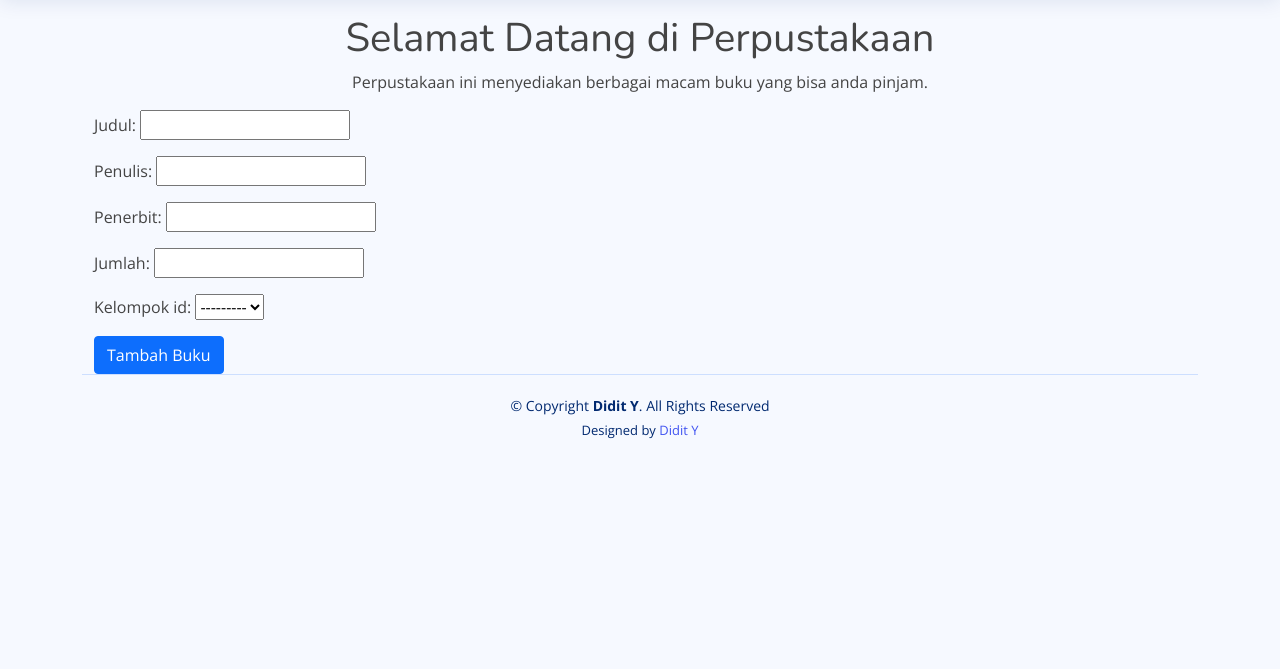
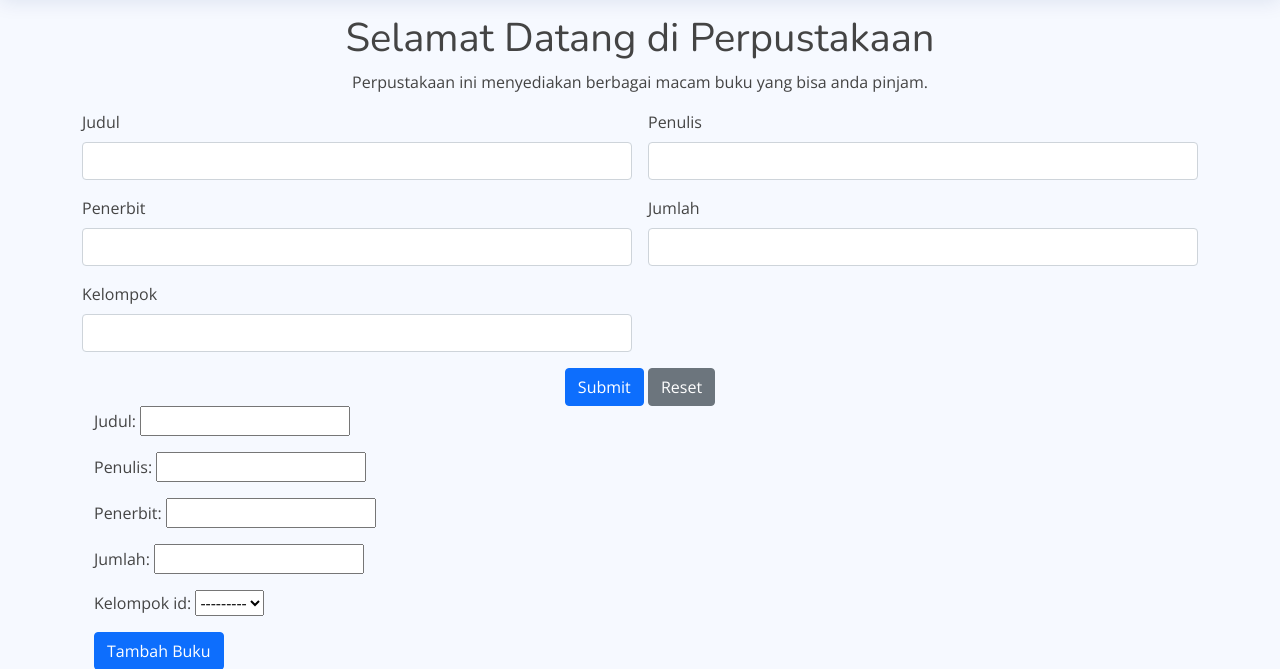
Before and after one commit to artdidit2506/perpustakaan, a Django app: page /tambah-buku/ in a window 1280 px wide. Shown: the part 60-729 px from the top of the page. Before the commit the page ends 499 px from the top, so only its background shows below. Run offline with Django 4.2, Linux system fonts and the light colour scheme; data that the repository does not hold is empty; some libraries are stand-ins or nearby versions.

Commit message:
update makemigrations

```diff
--- a/perpustakaan/templates/perpustakaan/buku.html
+++ b/perpustakaan/templates/perpustakaan/buku.html
@@ -3,7 +3,7 @@
 {% block content %}
 <div class="container">
     <div class="row">
-        <div class="col-md-12">
+        <div class="table-responsive">
             <table class="table table-bordered table-striped">
                 <thead>
                     <tr>
--- a/perpustakaan/templates/perpustakaan/tambah-buku.html
+++ b/perpustakaan/templates/perpustakaan/tambah-buku.html
@@ -2,6 +2,39 @@
 <!-- content -->
 {% block content %}
 <!-- Form -->
+
+<form class="row g-3">
+    <form action="/tambah-buku/" method="POST">
+        {% csrf_token %}
+        <div class="col-6">
+            <label for="inputNanme4" class="form-label">Judul</label>
+            <input type="text" class="form-control" id="Judul Buku">
+        </div>
+        <div class="col-6">
+            <label for="inputEmail4" class="form-label">Penulis</label>
+            <input type="text" class="form-control" id="Penulis">
+        </div>
+        <div class="col-6">
+            <label for="inputPassword4" class="form-label">Penerbit</label>
+            <input type="text" class="form-control" id="Penerbit">
+        </div>
+        <div class="col-6">
+            <label for="inputAddress" class="form-label">Jumlah</label>
+            <input type="number" class="form-control" id="Jumlah">
+        </div>
+        <div class="col-6">
+            <label for="inputAddress" class="form-label">Kelompok</label>
+            <input type="select" class="form-control" id="Kelompok">
+        </div>
+        <div class="text-center">
+            <button type="submit" class="btn btn-primary">Submit</button>
+            <button type="reset" class="btn btn-secondary">Reset</button>
+        </div>
+    </form>
+</form>
+<!-- Vertical Form -->
+
+
 <div class="container">
     <div class="row g-3">
         <div class="col-md-6">
```
